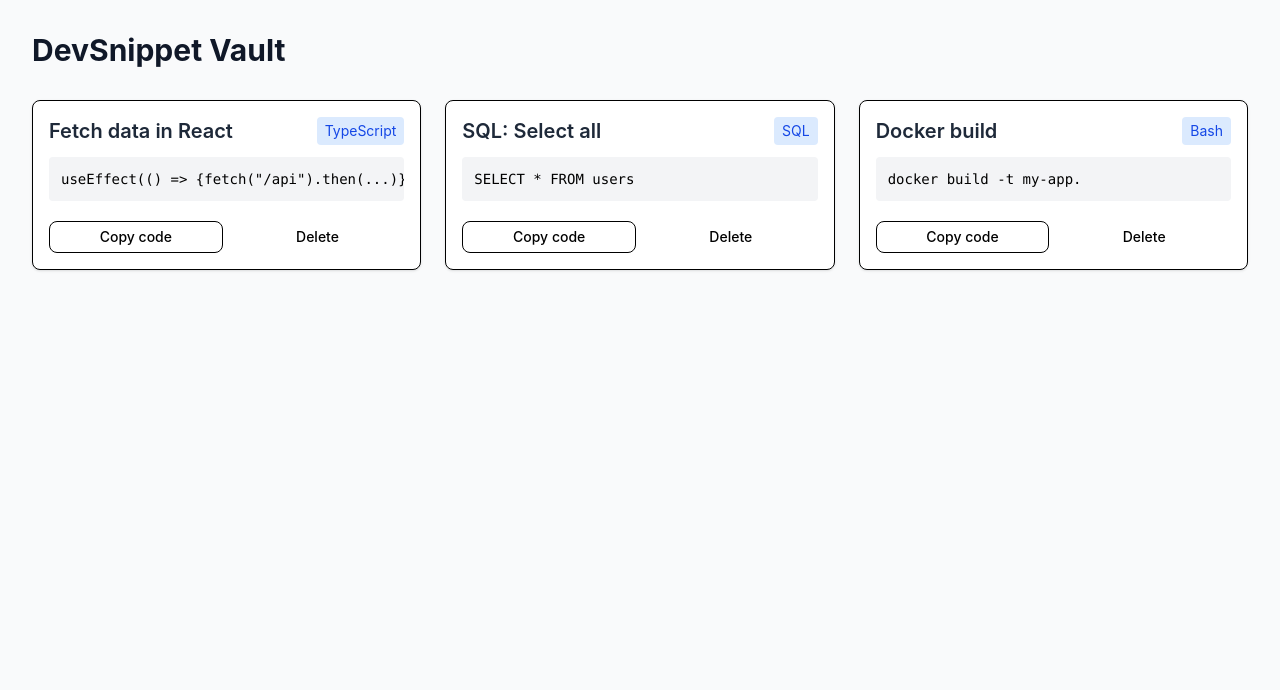
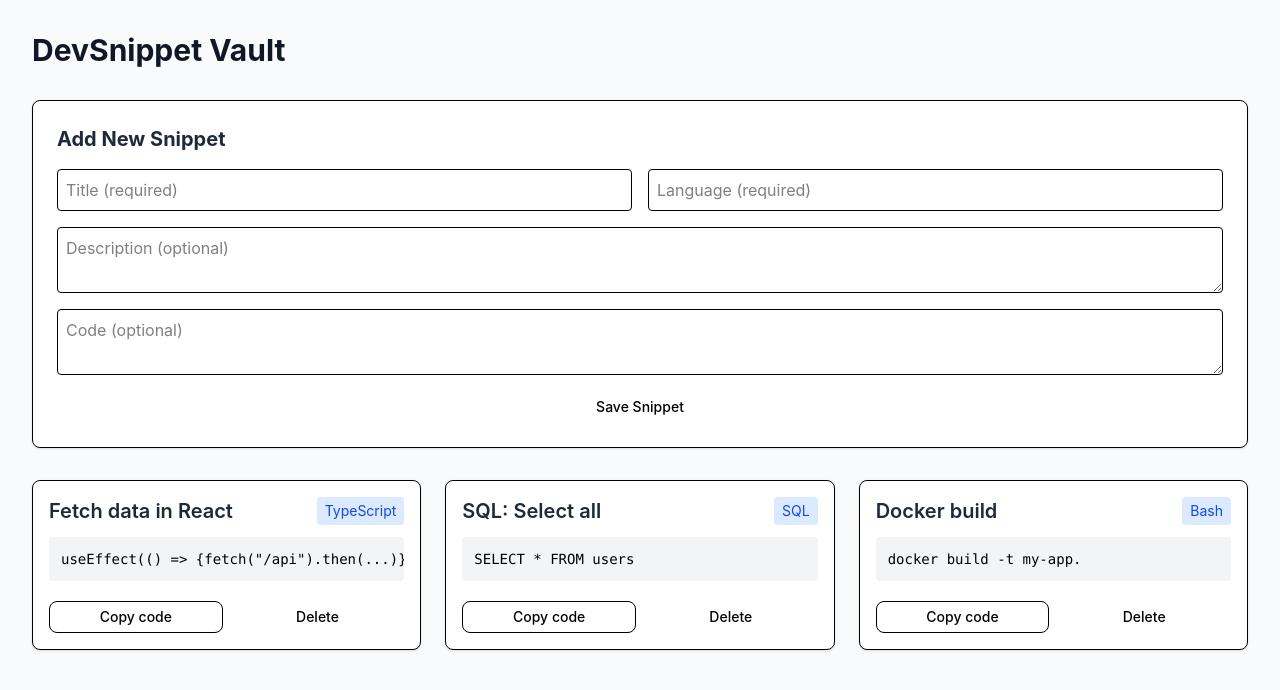
Before and after one commit to Nastia77777/devsnippet-vault, a React (Vite) app in the folder client/: page / in a window 1280 px wide. Shown: the top 690 px of the page. Built offline with nearby package versions, Linux system fonts and the light colour scheme.

Commit message:
feat: add snippet creation form and state management

```diff
--- a/client/src/App.tsx
+++ b/client/src/App.tsx
@@ -1,6 +1,8 @@
+import { useState } from 'react';
 import { SnippetCard } from './components/SnippetCard';
+import { SnippetForm, type NewSnippetData } from './components/SnippetForm';
 
-const mockSnippets = [
+const initialSnippets = [
   {
     id: '1',
     title: 'Fetch data in React',
@@ -23,9 +25,18 @@ const mockSnippets = [
 ];
 
 function App() {
+  const [snippets, setSnippets] = useState(initialSnippets);
+
   const handleDelete = (id: string) => {
-    console.log(`Delete snippet from ID: ${id}`);
-    alert(`Snippet ${id} be deleted`);
+    setSnippets(snippets.filter((s) => s.id !== id));
+  };
+
+  const handleAdd = (newData: NewSnippetData) => {
+    const newSnippet = {
+      id: Date.now().toString(),
+      ...newData,
+    };
+    setSnippets([newSnippet, ...snippets]);
   };
 
   return (
@@ -34,8 +45,10 @@ function App() {
         DevSnippet Vault
       </h1>
 
+      <SnippetForm onAdd={handleAdd} />
+
       <div className='grid grid-cols-1 md:grid-cols-2 lg:grid-cols-3 gap-6'>
-        {mockSnippets.map((snippet) => (
+        {snippets.map((snippet) => (
           <SnippetCard
           key={snippet.id}
           title={snippet.title}
--- /dev/null
+++ b/client/src/components/SnippetForm.tsx
@@ -0,0 +1,77 @@
+import { useState } from "react";
+import { Button } from "@/components/ui/button";
+
+export interface NewSnippetData{
+    title: string;
+    language: string;
+    code: string;
+    description: string;
+}
+
+interface SnippetFormProps {
+    onAdd: (data: NewSnippetData) => void;
+}
+
+export function SnippetForm({onAdd}: SnippetFormProps) {
+    const[title, setTitle] = useState("");
+    const[language, setLanguage] = useState("");
+    const[code, setCode] = useState("");
+    const[description, setDescription] = useState("");
+
+    const handleSubmit = (e: React.FormEvent) => {
+        e.preventDefault();
+
+        if (!title.trim() || !language.trim() || !code.trim()) {
+            alert("Please. select Title Language Code");
+            return;
+        }
+
+        onAdd({title, language, code, description});
+
+        setTitle("");
+        setLanguage("");
+        setCode("");
+        setDescription("");
+    };
+
+    return(
+        <form onSubmit={handleSubmit} className="bg-white p-6 rounded-lg shadow-sm border mb-8 flex flex-col gap-4">
+            <h2 className="text-xl font-bold text-gray-800">Add New Snippet</h2>
+
+            <div className="grid grid-cols-1 md:grid-cols-2 gap-4">
+                <input
+                type="text"
+                placeholder="Title (required)"
+                value={title}
+                onChange={(e) => setTitle(e.target.value)}
+                className="border p-2 rounded w-full"
+                />
+                <input
+                type="text"
+                placeholder="Language (required)"
+                value={language}
+                onChange={(e) => setLanguage(e.target.value)}
+                className="border p-2 rounded w-full"
+                />
+            </div>
+
+            <textarea
+            placeholder="Description (optional)"
+            value={description}
+            onChange={(e) => setDescription(e.target.value)}
+            className="border p-2 rounded w-full"
+            />
+
+            <textarea
+            placeholder="Code (optional)"
+            value={code}
+            onChange={(e) => setCode(e.target.value)}
+            className="border p-2 rounded w-full"
+            />
+
+            <Button type="submit" className="w-full md:w-auto self-star">
+                Save Snippet
+            </Button>
+        </form>
+    )
+}
```
